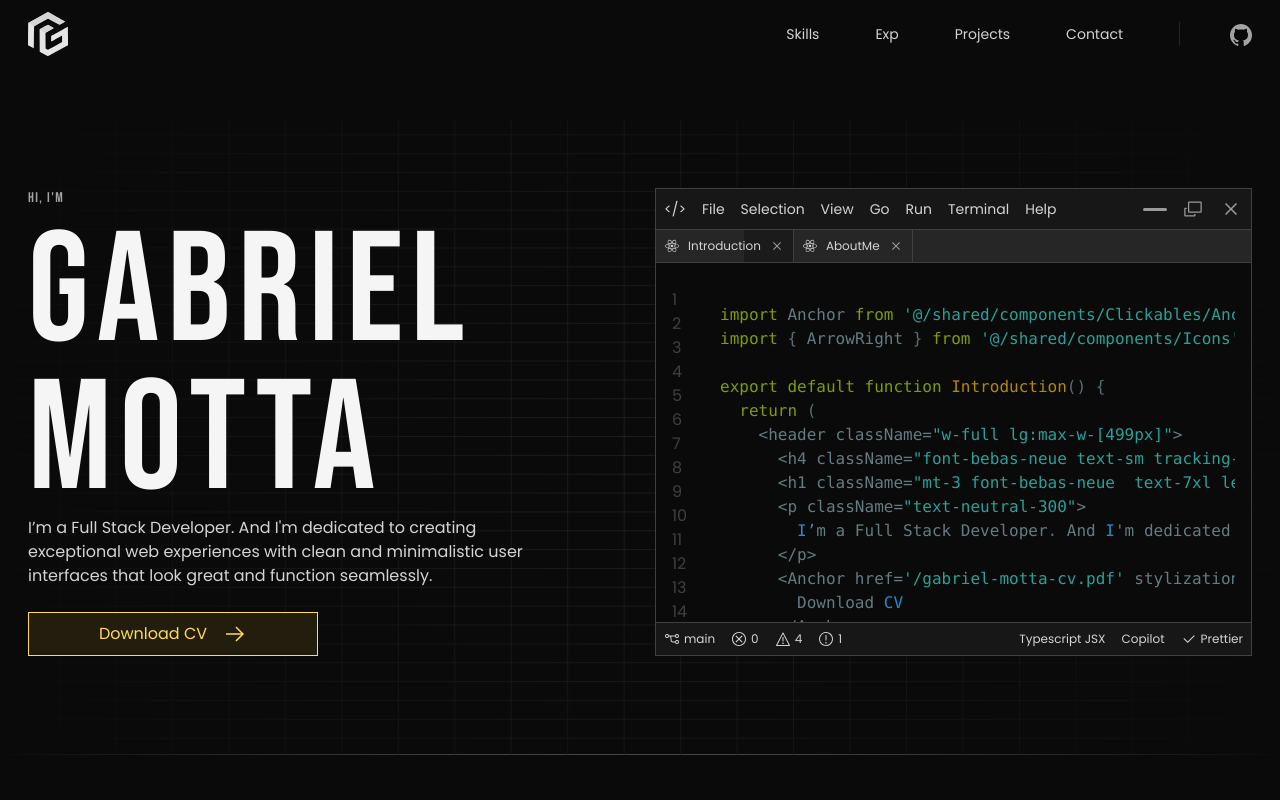
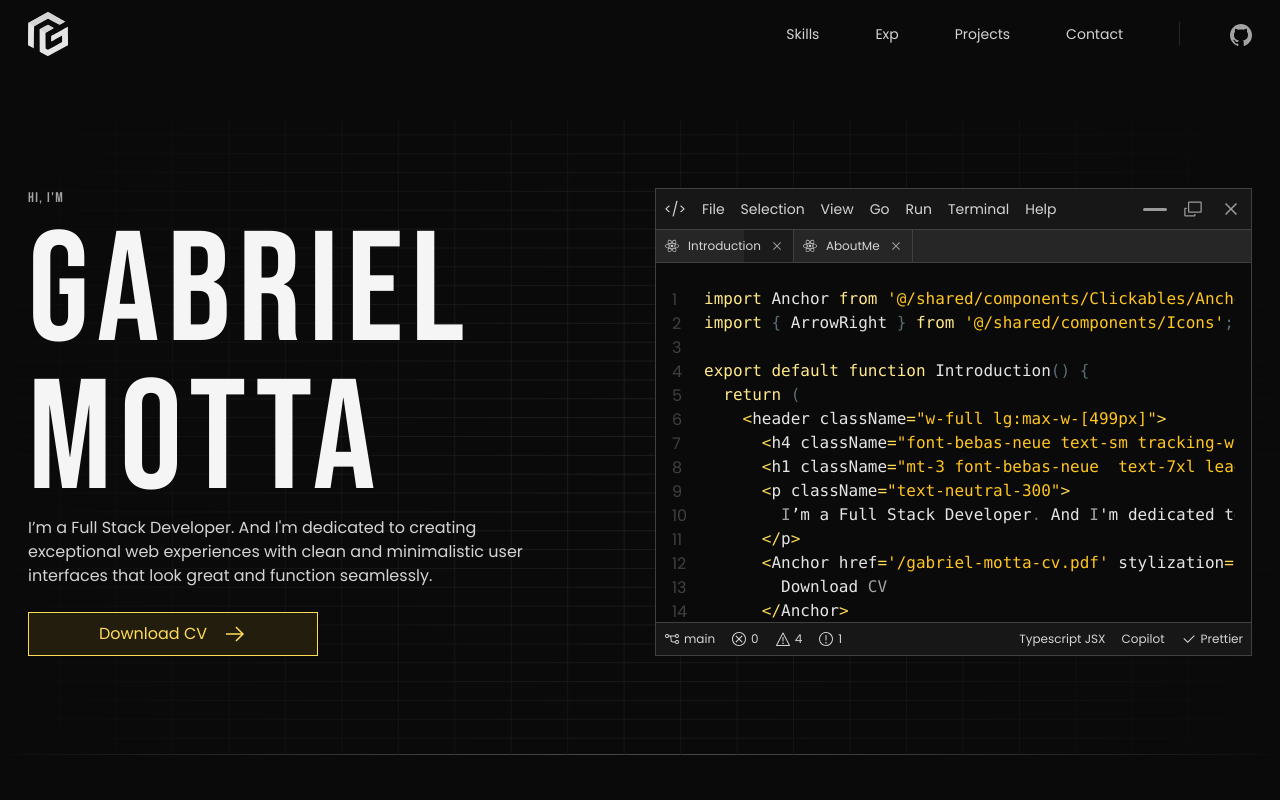
Before and after one commit to gmotta-dev/Portfolio, a Next.js app: page / in a window 1280 px wide. Shown: the top 800 px of the page. Built offline with nearby package versions, Linux system fonts and the light colour scheme; no server answers.

Commit message:
:zap: Syntax Highlight is now using Prism

```diff
--- a/package.json
+++ b/package.json
@@ -10,7 +10,6 @@
   },
   "dependencies": {
     "framer-motion": "^11.2.12",
-    "highlight.js": "^11.9.0",
     "markdown-to-jsx": "^7.4.7",
     "next": "14.2.3",
     "nodemailer": "^6.9.14",
--- a/src/app/(index)/_pageResources/sections/Introduction/IntroductionClient/IDE/Code/Code.tsx
+++ b/src/app/(index)/_pageResources/sections/Introduction/IntroductionClient/IDE/Code/Code.tsx
@@ -6,6 +6,7 @@ import { twMerge } from "tailwind-merge";
 import { TIDECurrView } from "../config";
 import { AnimatePresence, motion } from "framer-motion";
 import "./pojoaque.css";
+
 
 export default function Code(props: TIDECurrView) {
   const contentRef = useRef<HTMLDivElement>(null);
@@ -41,13 +42,9 @@ const newStr = (
 \`\`\``;
 
 const CodeBlock = ({ children }: { children: React.ReactNode }) => {
-  useEffect(() => {
-    Prism.highlightAll();
-  }, [children]);
+  useEffect(() => Prism.highlightAll(), [children]);
 
   return (
-    <pre className={`language-javascript`}>
       <code className={`language-javascript`}>{children}</code>
-    </pre>
   );
 };
--- a/src/app/(index)/_pageResources/sections/Introduction/IntroductionClient/IDE/Code/pojoaque.css
+++ b/src/app/(index)/_pageResources/sections/Introduction/IntroductionClient/IDE/Code/pojoaque.css
@@ -1,48 +1,37 @@
+@tailwind base;
+@tailwind components;
+@tailwind utilities;
+
 code[class*="language-"],
 pre[class*="language-"] {
-	color: #657b83; /* base00 */
-	font-family: Consolas, Monaco, 'Andale Mono', 'Ubuntu Mono', monospace;
-	font-size: 1em;
-	text-align: left;
-	white-space: pre;
-	word-spacing: normal;
-	word-break: normal;
-	word-wrap: normal;
-
-	line-height: 1.5;
-
-	-moz-tab-size: 4;
-	-o-tab-size: 4;
-	tab-size: 4;
-
-	-webkit-hyphens: none;
-	-moz-hyphens: none;
-	-ms-hyphens: none;
-	hyphens: none;
+  @apply text-neutral-200;
 }
 
-pre[class*="language-"]::-moz-selection, pre[class*="language-"] ::-moz-selection,
-code[class*="language-"]::-moz-selection, code[class*="language-"] ::-moz-selection {
+pre[class*="language-"]::-moz-selection,
+pre[class*="language-"] ::-moz-selection,
+code[class*="language-"]::-moz-selection,
+code[class*="language-"] ::-moz-selection {
   background: #073642; /* base02 */
 }
 
-pre[class*="language-"]::selection, pre[class*="language-"] ::selection,
-code[class*="language-"]::selection, code[class*="language-"] ::selection {
+pre[class*="language-"]::selection,
+pre[class*="language-"] ::selection,
+code[class*="language-"]::selection,
+code[class*="language-"] ::selection {
   background: #073642; /* base02 */
 }
 
 /* Code blocks */
 pre[class*="language-"] {
-	padding: 1em;
-	margin: .5em 0;
+  margin: 0.5em 0;
   overflow: auto;
   border-radius: 0.3em;
 }
 
 /* Inline code */
 :not(pre) > code[class*="language-"] {
-	padding: .1em;
-	border-radius: .3em;
+  padding: 0.1em;
+  border-radius: 0.3em;
 }
 
 .token.comment,
@@ -52,12 +41,16 @@ pre[class*="language-"] {
   color: #93a1a1; /* base1 */
 }
 
+.token.operator {
+  @apply text-mostard-300;
+}
+
 .token.punctuation {
   color: #586e75; /* base01 */
 }
 
 .token.namespace {
-	opacity: .7;
+  opacity: 0.7;
 }
 
 .token.property,
@@ -67,7 +60,7 @@ pre[class*="language-"] {
 .token.constant,
 .token.symbol,
 .token.deleted {
-	color: #268bd2; /* blue */
+  @apply text-neutral-400; /* blue */
 }
 
 .token.selector,
@@ -77,23 +70,23 @@ pre[class*="language-"] {
 .token.builtin,
 .token.url,
 .token.inserted {
-	color: #2aa198; /* cyan */
+  @apply text-mostard-400; /* cyan */
 }
 
 .token.entity {
-	color: #657b83; /* base00 */
-	background: #eee8d5; /* base2 */
+  color: #657b83;
+  background: #eee8d5;
 }
 
 .token.atrule,
 .token.attr-value,
 .token.keyword {
-	color: #859900; /* green */
+  @apply text-mostard-200;
 }
 
 .token.function,
 .token.class-name {
-	color: #b58900; /* yellow */
+  @apply text-neutral-200;
 }
 
 .token.regex,
--- a/src/app/globals.css
+++ b/src/app/globals.css
@@ -7,6 +7,7 @@ a {
   cursor: pointer;
 }
 
-html, body {
+html,
+body {
   scroll-behavior: smooth;
 }
```
Also changed, not shown: 1 other file (tests, documents, lock files or other folders). Lines whose indentation alone changed are shown as unchanged.
